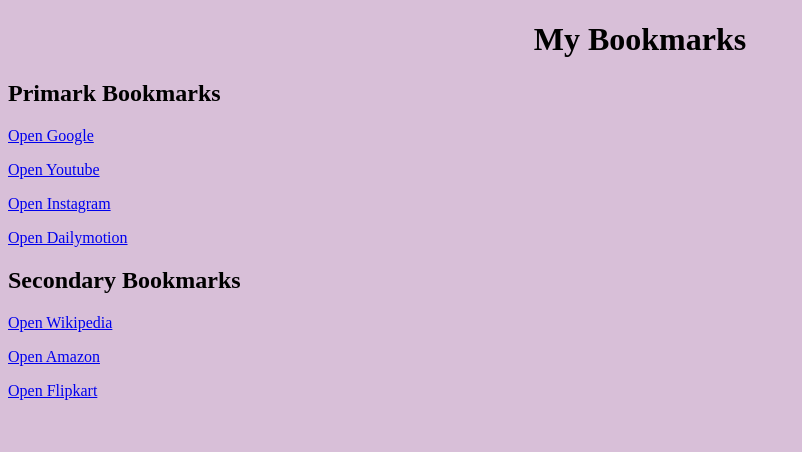
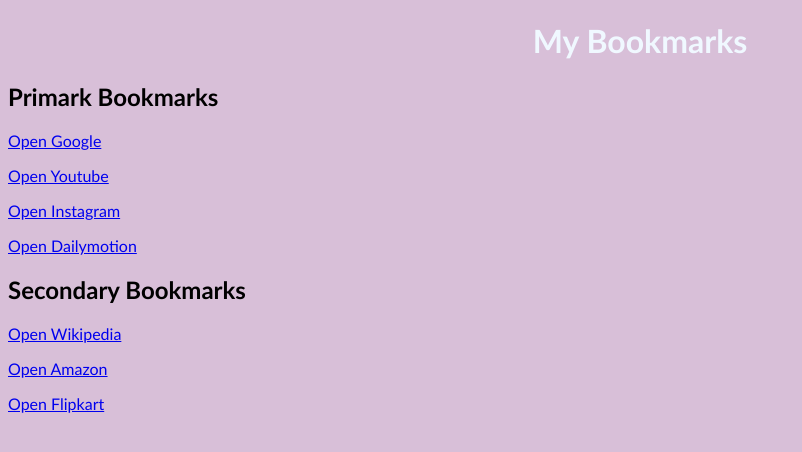
Before and after one commit to codharsh/sigma-web-dev-, a plain HTML site: page Bookmark.html in a window 1280 px wide. Shown: the whole page, without its empty margins (0-802 px from the left). Drawn offline with Linux system fonts and the light colour scheme.

Commit message:
Update style.css

```diff
--- a/style.css
+++ b/style.css
@@ -1,5 +1,9 @@
 body{
     background-color: thistle;
+    font-family:'Gill Sans', 'Gill Sans MT', Calibri, 'Trebuchet MS', sans-serif;
+
+}
+h1{color: aliceblue;
 }
 td{
     border: 2px solid black;
```
